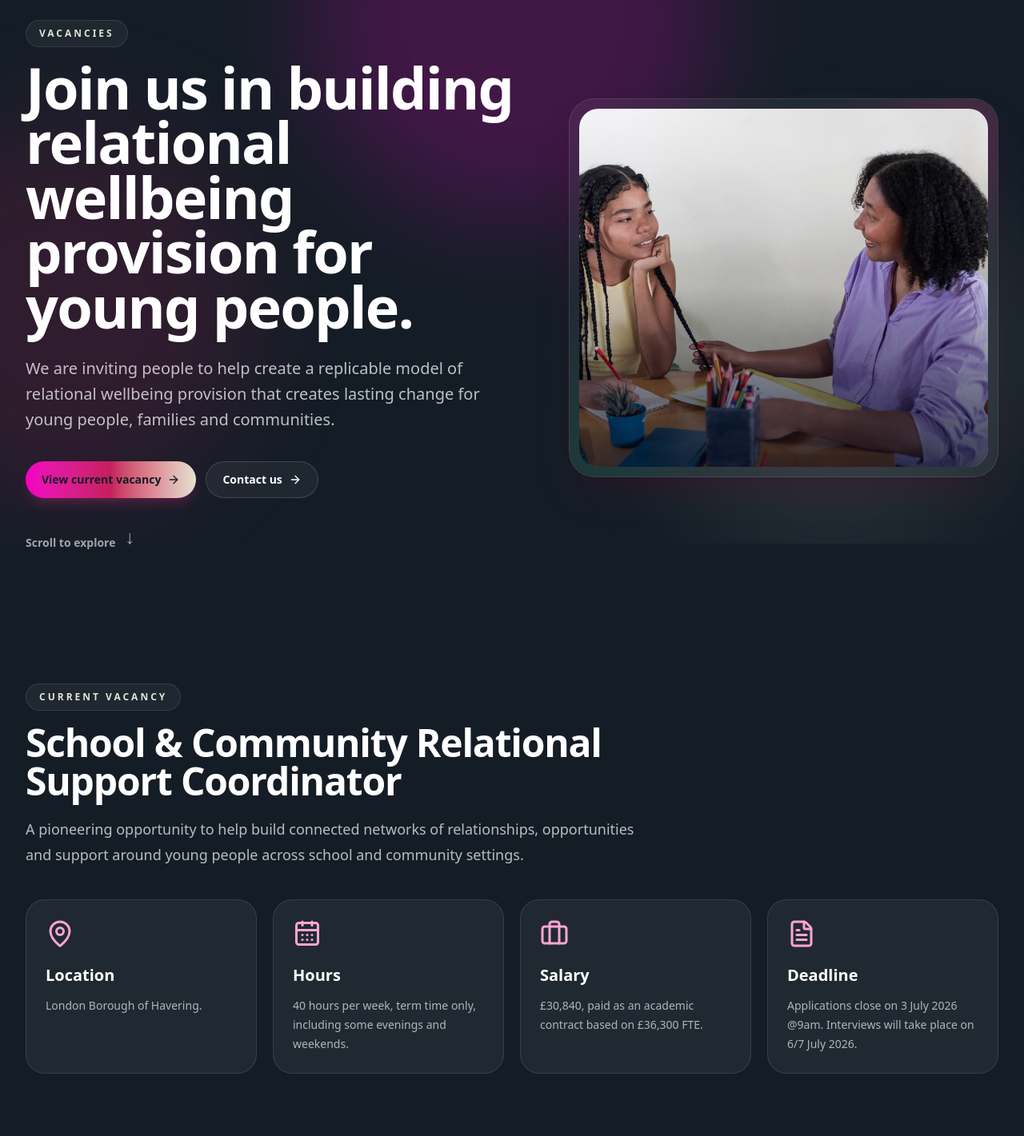
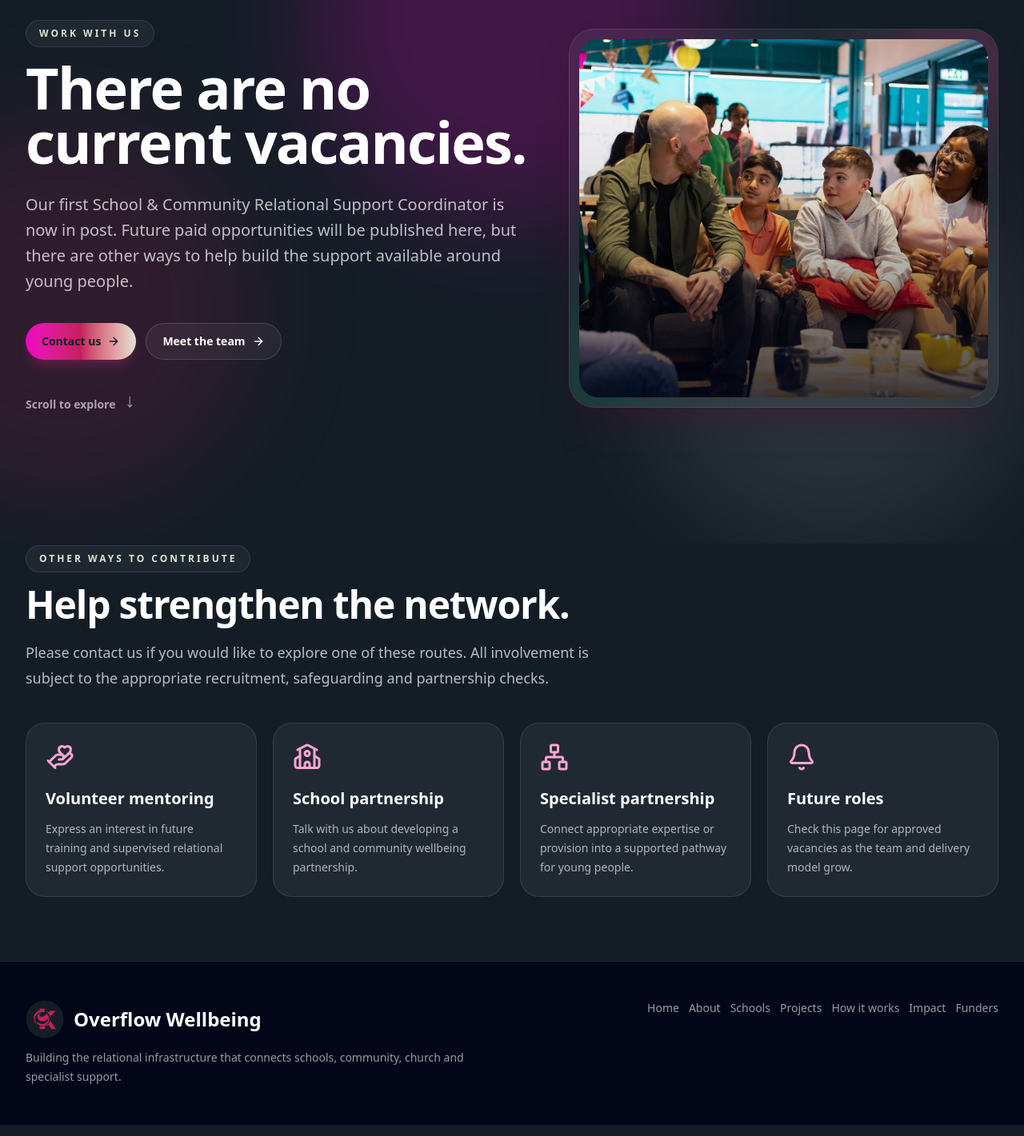
Before and after one commit to tomlambertstlukes-create/overflow-website, a Next.js app: page /vacancies in a window 1280 px wide. Shown: the part 120-1541 px from the top of the page at 80% size. Built offline with nearby package versions, Linux system fonts and the light colour scheme.

Commit message:
Remove expired vacancy

```diff
--- a/app/vacancies/page.jsx
+++ b/app/vacancies/page.jsx
@@ -1,150 +1,67 @@
 import {
-  Briefcase,
-  CalendarDays,
-  FileText,
+  Bell,
   HandHeart,
-  MapPin,
   Network,
   School,
-  Users,
 } from "lucide-react";
 import { images, contact } from "@/lib/data";
 import Button from "@/components/Button";
 import Hero from "@/components/Hero";
 import FeatureGrid from "@/components/FeatureGrid";
-import ProcessFlow from "@/components/ProcessFlow";
 
 export const metadata = {
-  title: "Vacancies | Kingdom Overflow",
+  title: "Work With Us | Kingdom Overflow",
   description:
-    "Current vacancies at Kingdom Overflow, including the School & Community Relational Support Coordinator role.",
+    "Current opportunities to work, volunteer or partner with Kingdom Overflow.",
 };
 
 export default function VacanciesPage() {
-  const roleTitle = "School & Community Relational Support Coordinator";
-
   return (
     <>
       <Hero
-        kicker="Vacancies"
-        title="Join us in building relational wellbeing provision for young people."
-        primary={<Button href="#current-vacancy">View current vacancy</Button>}
-        secondary={<Button href={`mailto:${contact.email}`} variant="ghost">Contact us</Button>}
-        image={images.school || images.schools || images.church}
-        imageAlt="Young people connecting through Kingdom Overflow provision"
+        kicker="Work with us"
+        title="There are no current vacancies."
+        primary={<Button href={`mailto:${contact.email}`}>Contact us</Button>}
+        secondary={
+          <Button href="/about" variant="ghost">
+            Meet the team
+          </Button>
+        }
+        image={images.mentoring}
+        imageAlt="A trusted adult supporting a young person"
       >
-        We are inviting people to help create a replicable model of relational wellbeing provision that creates lasting change for young people, families and communities.
+        Our first School & Community Relational Support Coordinator is now in
+        post. Future paid opportunities will be published here, but there are
+        other ways to help build the support available around young people.
       </Hero>
 
-      <section id="current-vacancy">
-  <FeatureGrid
-    kicker="Current vacancy"
-    title={roleTitle}
-    intro="A pioneering opportunity to help build connected networks of relationships, opportunities and support around young people across school and community settings."
-    features={[
-      {
-        icon: MapPin,
-        title: "Location",
-        text: "London Borough of Havering.",
-      },
-      {
-        icon: CalendarDays,
-        title: "Hours",
-        text: "40 hours per week, term time only, including some evenings and weekends.",
-      },
-      {
-        icon: Briefcase,
-        title: "Salary",
-        text: "£30,840, paid as an academic contract based on £36,300 FTE.",
-      },
-      {
-        icon: FileText,
-        title: "Deadline",
-        text: "Applications close on 3 July 2026 @9am. Interviews will take place on 6/7 July 2026.",
-      },
-    ]}
-  />
-
-  <section className="section" style={{ paddingTop: 0 }}>
-    <div className="container">
-      <div
-        style={{
-          display: "flex",
-          gap: "1rem",
-          flexWrap: "wrap",
-          justifyContent: "center",
-        }}
-      >
-        <Button href="/downloads/recruitment-pack.pdf">
-          Download Recruitment Pack
-        </Button>
-
-        <Button href="/downloads/application-form.docx" variant="ghost">
-          Download Application Form
-        </Button>
-
-        <Button
-          href={`mailto:${contact.email}?subject=${encodeURIComponent(roleTitle)}`}
-          variant="ghost"
-        >
-          Apply by Email
-        </Button>
-      </div>
-    </div>
-  </section>
-</section>
-
       <FeatureGrid
-        kicker="About the role"
-        title="A pioneering role that helps build relational infrastructure around young people."
-        intro="This role exists to connect school-based provision, community opportunities, projects and partnerships so young people can access support that is relational, personalised and joined up."
+        kicker="Other ways to contribute"
+        title="Help strengthen the network."
+        intro="Please contact us if you would like to explore one of these routes. All involvement is subject to the appropriate recruitment, safeguarding and partnership checks."
         features={[
           {
             icon: HandHeart,
-            title: "Relational support",
-            text: "Build familiarity, rapport and trusted relationships with young people through mentoring, listening spaces and consistent presence.",
+            title: "Volunteer mentoring",
+            text: "Express an interest in future training and supervised relational support opportunities.",
           },
           {
             icon: School,
-            title: "Overflow Hub",
-            text: "Help develop school and community-based drop-in spaces that create belonging, participation and early access to support.",
+            title: "School partnership",
+            text: "Talk with us about developing a school and community wellbeing partnership.",
           },
           {
             icon: Network,
-            title: "Pathway development",
-            text: "Coordinate personalised pathways, signposting and referrals so young people can access the right support at the right time.",
+            title: "Specialist partnership",
+            text: "Connect appropriate expertise or provision into a supported pathway for young people.",
           },
           {
-            icon: Users,
-            title: "Partnership working",
-            text: "Work with the wider Kingdom Overflow team, schools, volunteers, community organisations and specialist partners.",
+            icon: Bell,
+            title: "Future roles",
+            text: "Check this page for approved vacancies as the team and delivery model grow.",
           },
         ]}
       />
-
-      <ProcessFlow
-  kicker="How to apply"
-  title="Download the documents and send your application."
-  steps={[
-    {
-      title: "Read the pack",
-      text: "Download and read the full recruitment pack before applying.",
-    },
-    {
-      title: "Prepare your CV",
-      text: "Include relevant employment, voluntary experience, qualifications and training.",
-    },
-    {
-      title: "Write your statement",
-      text: "Submit a supporting statement of no more than two A4 pages.",
-    },
-    {
-      title: "Send application",
-      text: `Email your CV, statement and completed application form to ${contact.email}.`,
-    },
-  ]}
-/>
-
-</>
+    </>
   );
 }
```
